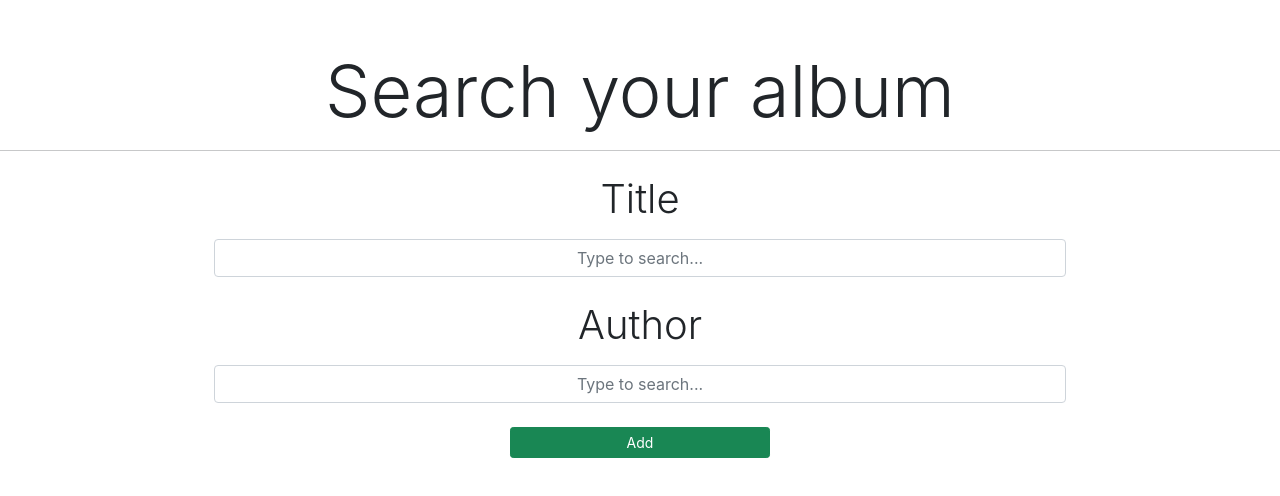
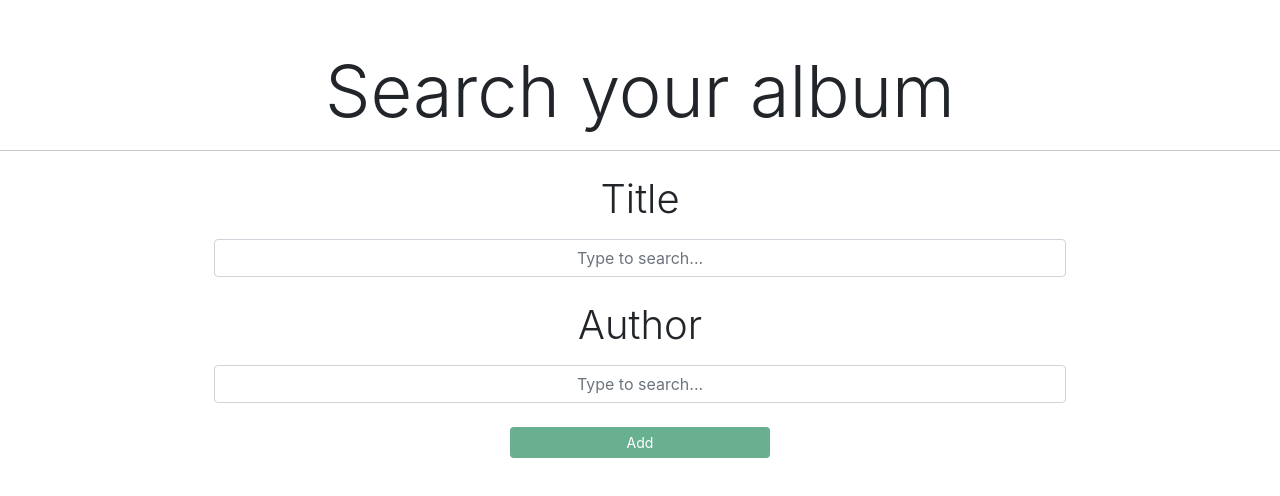
Before and after one commit to xavier-tadeo/flumotion, a React (Create React App) app: page / in a window 1280 px wide. Shown: the top 496 px of the page. Built offline with nearby package versions, Linux system fonts and the light colour scheme.

Commit message:
Fixed form to disable button when don t writte

```diff
--- a/src/components/FormUser/FormUser.js
+++ b/src/components/FormUser/FormUser.js
@@ -1,4 +1,23 @@
-export const FormUser = ({ handleSubmit, handleChange, inputValue }) => {
+export const FormUser = ({
+  handleSubmit,
+  setInputValue,
+  inputValue,
+  isDisable,
+  setIsDisable,
+}) => {
+  const handleChange = (evt) => {
+    setInputValue({
+      ...inputValue,
+      [evt.target.id]: evt.target.value,
+    });
+    checkForm();
+  };
+
+  const checkForm = () => {
+    if (inputValue.author && inputValue.title) {
+      setIsDisable(false);
+    }
+  };
   return (
     <div className="d-flex justify-content-center">
       <form className="container-form row" onSubmit={handleSubmit}>
@@ -28,7 +47,9 @@ export const FormUser = ({ handleSubmit, handleChange, inputValue }) => {
           onChange={handleChange}
         />
         <div className="d-grid gap-2 col-4 mx-auto">
-          <button className="btn btn-success mt-4 btn-sm ">Add</button>
+          <button className="btn btn-success mt-4 btn-sm" disabled={isDisable}>
+            Add
+          </button>
         </div>
       </form>
     </div>
--- a/src/components/MainPage/MainPage.js
+++ b/src/components/MainPage/MainPage.js
@@ -4,20 +4,15 @@ import { Header } from "../Header/Header";
 import { SongImage } from "../SongImage/SongImage";
 
 export const MainPage = () => {
+  const [songImage, setSongImage] = useState("");
+  const [isDisable, setIsDisable] = useState(true);
+
   const initialValue = {
     title: "",
     author: "",
   };
 
   const [inputValue, setInputValue] = useState(initialValue);
-  const [songImage, setSongImage] = useState("");
-
-  const handleChange = (evt) => {
-    setInputValue({
-      ...inputValue,
-      [evt.target.id]: evt.target.value,
-    });
-  };
 
   const fetchApi = async (inputValue) => {
     const { author, title } = inputValue;
@@ -26,7 +21,6 @@ export const MainPage = () => {
     const { results } = await response.json();
     const data = results[0];
     const { artworkUrl100 } = data;
-    console.log(artworkUrl100);
     setSongImage(artworkUrl100);
   };
 
@@ -34,6 +28,7 @@ export const MainPage = () => {
     evt.preventDefault();
     fetchApi(inputValue);
     setInputValue(initialValue);
+    setIsDisable(true);
   };
   return (
     <div>
@@ -41,10 +36,12 @@ export const MainPage = () => {
       <Header />
       <FormUser
         handleSubmit={handleSubmit}
-        handleChange={handleChange}
+        setInputValue={setInputValue}
         inputValue={inputValue}
+        isDisable={isDisable}
+        setIsDisable={setIsDisable}
       />
-      {songImage !== "" && <SongImage songImage={songImage} />}
+      {songImage && <SongImage songImage={songImage} />}
     </div>
   );
 };
```
